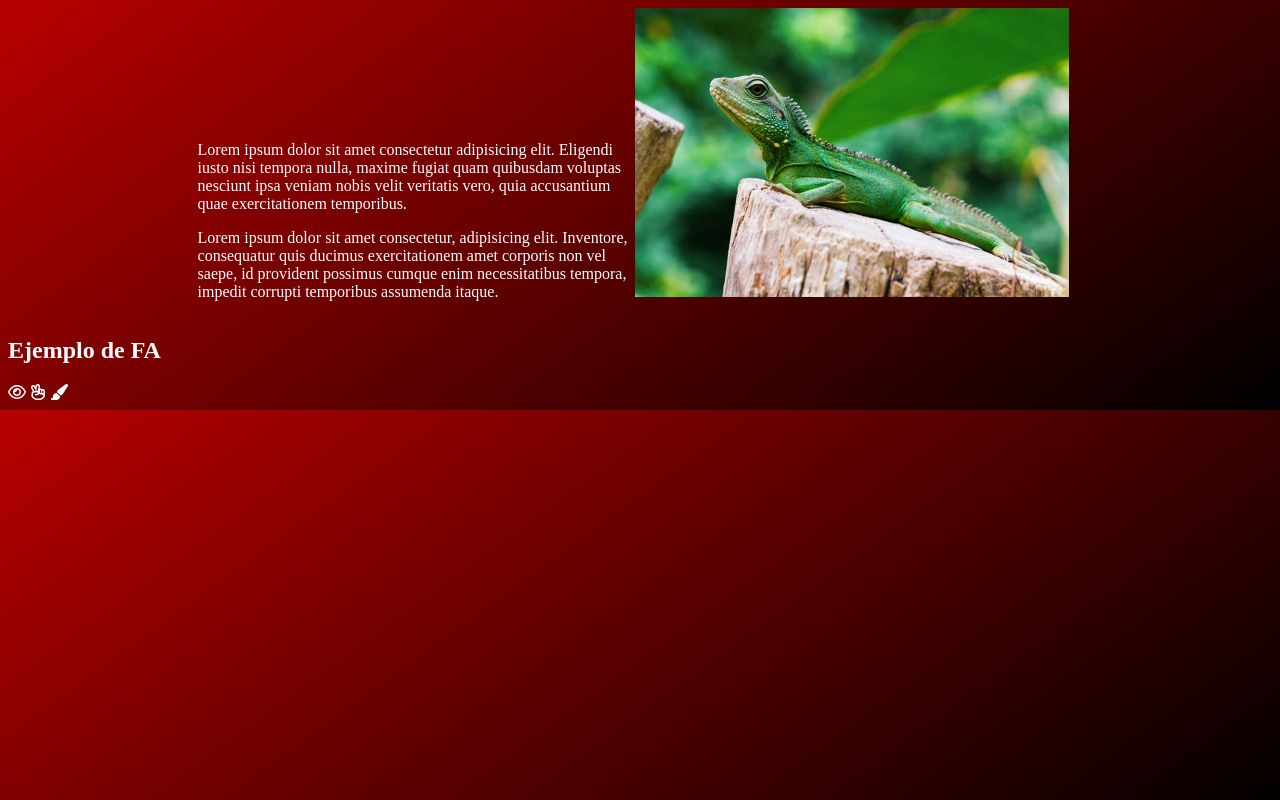
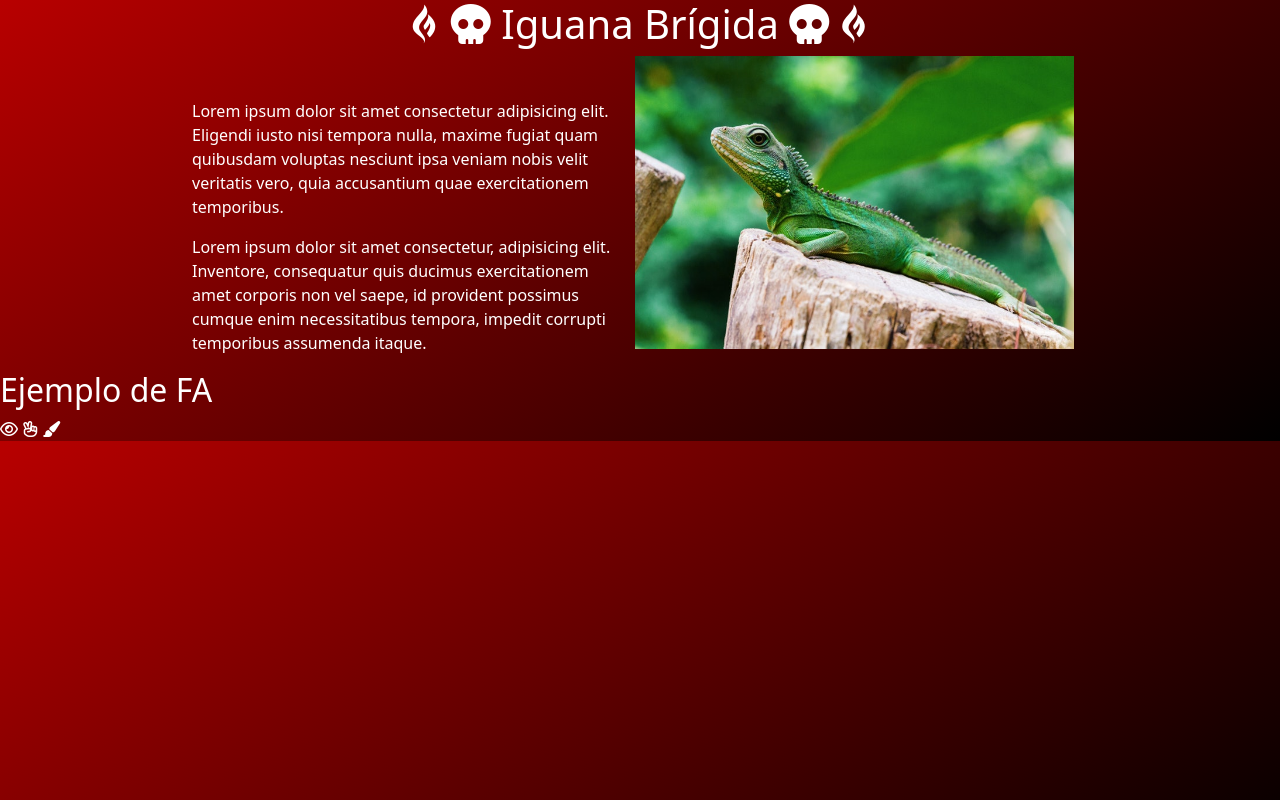
Before and after one commit to mbensan/iguana_page, a plain HTML site: page index.html in a window 1280 px wide. Drawn offline with nearby package versions, Linux system fonts and the light colour scheme.

Commit message:
Se añade H1 al inicio del body

```diff
--- a/index.html
+++ b/index.html
@@ -5,10 +5,20 @@
   <meta http-equiv="X-UA-Compatible" content="IE=edge">
   <meta name="viewport" content="width=device-width, initial-scale=1.0">
   <title>Document</title>
+  <link href="https://cdn.jsdelivr.net/npm/bootstrap@5.1.3/dist/css/bootstrap.min.css" rel="stylesheet" integrity="sha384-1BmE4kWBq78iYhFldvKuhfTAU6auU8tT94WrHftjDbrCEXSU1oBoqyl2QvZ6jIW3" crossorigin="anonymous">
   <link rel="stylesheet" href="https://cdnjs.cloudflare.com/ajax/libs/font-awesome/6.0.0-beta2/css/all.min.css" integrity="sha512-YWzhKL2whUzgiheMoBFwW8CKV4qpHQAEuvilg9FAn5VJUDwKZZxkJNuGM4XkWuk94WCrrwslk8yWNGmY1EduTA==" crossorigin="anonymous" referrerpolicy="no-referrer" />
   <link rel="stylesheet" href="assets/css/styles.css">
 </head>
 <body>
+  <div class="container">
+    <h1 class="text-center text-white">
+      <i class="fab fa-gripfire"></i>
+      <i class="fas fa-skull"></i>
+      Iguana Brígida
+      <i class="fas fa-skull"></i>
+      <i class="fab fa-gripfire"></i>
+    </h1>
+  </div>
   <section id="texto-imagen">
     <div class="mitad">
       <p>
@@ -30,5 +40,6 @@
       <i class="fas fa-paint-brush"></i>
     </div>
   </div>
+  <script src="https://cdn.jsdelivr.net/npm/bootstrap@5.1.3/dist/js/bootstrap.bundle.min.js" integrity="sha384-ka7Sk0Gln4gmtz2MlQnikT1wXgYsOg+OMhuP+IlRH9sENBO0LRn5q+8nbTov4+1p" crossorigin="anonymous"></script>
 </body>
 </html>
```
